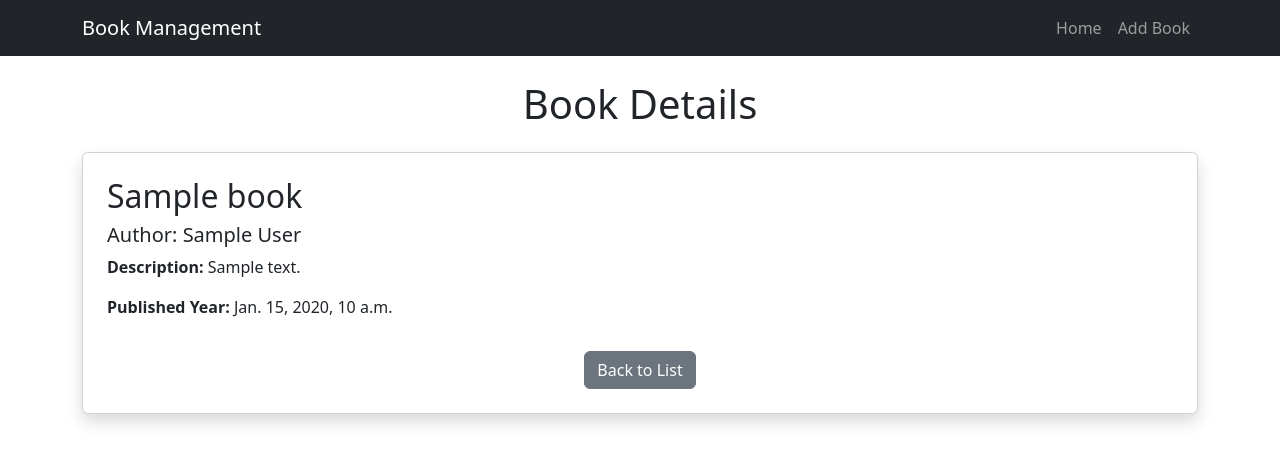
After one commit to rahatrafi/book-management-system, a Django app: template templates/book_detail.html in a window 1280 px wide. The commit adds this page. Shown: the top 464 px of the page. Run offline with Django 3.2, Linux system fonts and the light colour scheme; the template is opened without the code that fills it: most values are stand-ins (such as "Sample title", 1, 10 or a date in 2020).

Commit message:
View feature added

```diff
--- a/books/admin.py
+++ b/books/admin.py
@@ -1,5 +1,5 @@
 from django.contrib import admin
 from .models import Book
+
 # Register your models here.
-
 admin.site.register(Book)
--- a/books/urls.py
+++ b/books/urls.py
@@ -1,9 +1,10 @@
 from django.urls import path
-from .views import homepage, add_book, delete_book, edit_book
+from .views import homepage, add_book, delete_book, edit_book, book_detail
 
 urlpatterns = [
     path('', homepage, name='homepage'),
     path('add_book/', add_book, name='add_book'),
     path('edit/<int:book_id>/', edit_book, name='edit_book'),
     path('delete/<int:book_id>/', delete_book, name='delete_book'),
+    path('book/<int:book_id>/', book_detail, name='book_detail'),
 ]
--- a/books/views.py
+++ b/books/views.py
@@ -1,4 +1,4 @@
-from django.shortcuts import render, redirect
+from django.shortcuts import render, redirect, get_object_or_404
 from .models import Book
 from .forms import BookForm
 
@@ -32,3 +32,7 @@ def delete_book(request, book_id):
     if book:
         book.delete()
     return redirect('homepage')
+
+def book_detail(request, book_id):
+    book = get_object_or_404(Book, id=book_id)
+    return render(request, 'book_detail.html', {'book': book})
--- a/templates/base.html
+++ b/templates/base.html
@@ -4,7 +4,6 @@
     <meta charset="UTF-8">
     <meta name="viewport" content="width=device-width, initial-scale=1.0">
     <title>{% block title %}Book Management{% endblock %}</title>
-    <!-- Bootstrap CSS -->
     <link href="https://cdn.jsdelivr.net/npm/bootstrap@5.3.0/dist/css/bootstrap.min.css" rel="stylesheet">
 </head>
 <body>
@@ -14,7 +13,7 @@
             <div class="collapse navbar-collapse">
                 <ul class="navbar-nav ms-auto">
                     <li class="nav-item">
-                        <a class="nav-link" href="">Home</a>
+                        <a class="nav-link" href="/">Home</a>
                     </li>
                     <li class="nav-item">
                         <a class="nav-link" href="{% url 'add_book' %}">Add Book</a>
@@ -28,7 +27,6 @@
         {% block content %}{% endblock %}
     </div>
 
-    <!-- Bootstrap JS -->
     <script src="https://cdn.jsdelivr.net/npm/bootstrap@5.3.0/dist/js/bootstrap.bundle.min.js"></script>
 </body>
 </html>
--- /dev/null
+++ b/templates/book_detail.html
@@ -0,0 +1,18 @@
+{% extends "base.html" %}
+
+{% block title %}Book Details{% endblock %}
+
+{% block content %}
+<h1 class="text-center mb-4">Book Details</h1>
+
+<div class="card shadow p-4">
+    <h2>{{ book.title }}</h2>
+    <h5>Author: {{ book.author }}</h5>
+    <p><strong>Description:</strong> {{ book.description }}</p>
+    <p><strong>Published Year:</strong> {{ book.published_year }}</p>
+
+    <div class="text-center mt-3">
+        <a href="{% url 'homepage' %}" class="btn btn-secondary">Back to List</a>
+    </div>
+</div>
+{% endblock %}
--- a/templates/book_list.html
+++ b/templates/book_list.html
@@ -14,8 +14,9 @@
                         <h6 class="card-subtitle text-muted mb-2">{{ book.author }}</h6>
                         <p class="card-text">{{ book.description|truncatechars:100 }}</p>
                         <p><strong>Published Year:</strong> {{ book.published_year }}</p>
-                        <a href="{% url 'edit_book' book.id %}" class="btn btn-primary btn-sm me-2">Edit</a>
-                        <a href="{% url 'delete_book' book.id %}" class="btn btn-danger btn-sm">Delete</a>
+                        <a href="{% url 'book_detail' book.id %}" class="btn btn-primary btn-sm me-2">View</a>
+                        <a href="{% url 'edit_book' book.id %}" class="btn btn-secondary btn-sm me-2">Edit</a>
+                        <a href="{% url 'delete_book' book.id %}" class="btn btn-danger btn-sm me-2">Delete</a>
                     </div>
                 </div>
             </div>
```
Also changed, not shown: book_management_system/urls.py (line endings or trailing spaces), books/apps.py (line endings or trailing spaces), db.sqlite3.
